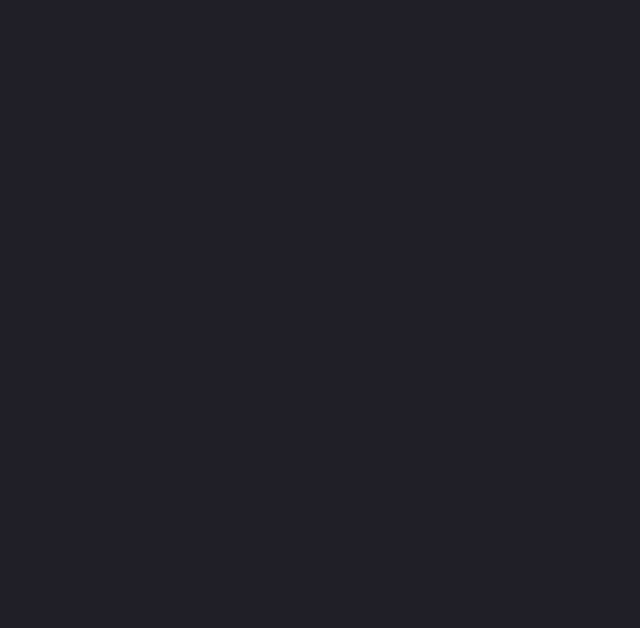
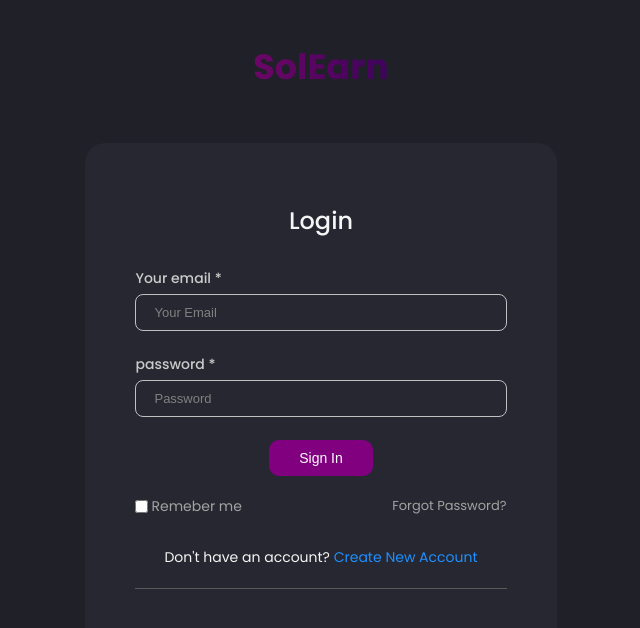
Before and after one commit to SolEarn-1-0/SolEarn-Frontend, a React (Create React App) app: page /signin in a window 1280 px wide. Before the commit this address had no page. Shown: the top 628 px of the page, without its empty margins (319-959 px from the left). Built offline with nearby package versions, Linux system fonts and the light colour scheme.

Commit message:
added sign in page

```diff
--- a/src/App.js
+++ b/src/App.js
@@ -7,6 +7,7 @@ import Dashboard from "./pages/dashboard/dashboard";
 import GetStarted from "./pages/getStarted";
 import BusinessRegisteration from "./pages/businessRegisteration";
 import WorkerRegisteration from "./pages/workerRegisteration";
+import Signin from "./pages/Signin";
 
 function App() {
   return<>
@@ -20,6 +21,7 @@ function App() {
         <Route path = "/getstarted" element = {<GetStarted/>} />
         <Route path = "/business/sign-up" element = {<BusinessRegisteration/>} />
         <Route path = "/worker/sign-up" element = {<WorkerRegisteration/>} />
+        <Route path = "/signin" element = {<Signin/>} />
       </Routes>
     </Router>
 
--- /dev/null
+++ b/src/pages/Signin.js
@@ -0,0 +1,53 @@
+import Style from "../styles/Signin.module.css"
+import Navlogo from "../components/navlogo"
+import { NavLink } from "react-router-dom"
+
+
+
+const Signin = () => {
+
+    return <>
+        <div className={Style.businessWrapper}>
+            <div className={Style.logo}>
+                <Navlogo/>
+            </div>
+
+            <div className={Style.formWrapper}>
+                <div className={Style.heading}>
+                    <h2>Login</h2>
+                </div>
+
+                <form action="">
+                    <div className={Style.inputWrapper}>
+                        <label htmlFor="">Your email *</label>
+                        <input type="text" placeholder="Your Email"/>
+                        <p className={Style.error}></p>
+                    </div>
+                    <div className={Style.inputWrapper}>
+                        <label htmlFor="">password *</label>
+                        <input type="password" placeholder="Password"/>
+                        <p className={Style.error}></p>
+                    </div>
+                    <div className={Style.buttonWrapper}>
+                        <button type="submit">Sign In</button>
+                    </div>
+
+                    <div className={Style.rememberMe}>
+                        <div className={Style.terms}>
+                            <input type="checkbox" />
+                            <label htmlFor="">Remeber me</label>
+                        </div>
+                        <p>Forgot Password?</p>
+                    </div>
+
+                </form>
+                <div className={Style.lastText}>
+                    <p>Don't have an account?  <NavLink to="/getstarted">Create New Account</NavLink></p>
+                </div>
+            </div>
+        </div>
+
+    </>
+}
+
+export default Signin
--- a/src/pages/businessRegisteration.js
+++ b/src/pages/businessRegisteration.js
@@ -73,7 +73,7 @@ const BusinessRegisteration = () => {
 
                 </form>
                 <div className={Style.lastText}>
-                    <p>Already have an account? <NavLink>Sign In</NavLink></p>
+                    <p>Already have an account? <NavLink to = "/signin">Sign In</NavLink></p>
                 </div>
             </div>
         </div>
--- a/src/pages/workerRegisteration.js
+++ b/src/pages/workerRegisteration.js
@@ -74,7 +74,7 @@ const WorkerRegisteration = () => {
 
                 </form>
                 <div className={Style.lastText}>
-                    <p>Already have an account?  <NavLink>Sign In</NavLink></p>
+                    <p>Already have an account?  <NavLink to="/signin">Sign In</NavLink></p>
                 </div>
             </div>
         </div>
--- /dev/null
+++ b/src/styles/Signin.module.css
@@ -0,0 +1,120 @@
+
+.businessWrapper{
+    display: flex;
+    flex-direction: column;
+    row-gap: 50px;
+    align-items: center;
+    padding: 40px 4%;
+}
+.formWrapper{
+    width: 40%;
+    background-color: rgb(38, 39, 48);
+    border-radius: 20px;
+    display: flex;
+    flex-direction: column;
+    row-gap: 30px;
+    padding: 60px 50px;
+    align-items: center;
+}
+.formWrapper form{
+    display: flex;
+    flex-direction: column;
+    row-gap: 20px;
+    width: 100%;
+}
+.formWrapper .heading{
+    text-align: center;
+    display: flex;
+    justify-content: left;
+}
+.formWrapper .heading h2{
+    font-weight: 500;
+}
+.formWrapper .inputWrapper{
+    display: flex;
+    flex-direction: column;
+    row-gap: 3px;
+}
+.formWrapper .inputWrapper label{
+    font-size: 14px;
+    margin-bottom: 2px;
+}
+.formWrapper .inputWrapper label{
+    font-size: 14px;
+    font-weight: 500;
+    color: rgb(203, 203, 203);
+}
+.formWrapper .inputWrapper input{
+    padding: 10px 18px;
+    border: 1px solid rgb(192, 192, 192);
+    background-color: rgb(38, 39, 48);
+    outline: none;
+    color: white;
+    border-radius: 8px;
+}
+.formWrapper .inputWrapper input:focus{
+    border: 1px solid rgb(108, 7, 102);
+}
+.inputWrapper input::placeholder{
+    color: gray;
+    font-size: 13px;
+}
+.formWrapper .inputWrapper .error{
+    font-size: 12px;
+    color: rgb(131, 131, 131);
+}
+.inputHolder{
+    display: flex;
+    column-gap: 2%;
+}
+.inputHolder .inputWrapper{
+    width: 49%;
+}
+
+.rememberMe{
+    width: 100%;
+    display: flex;
+    justify-content: space-between;
+    color: rgb(163, 163, 163);
+}
+.rememberMe p{
+    font-size: 13px;
+}
+.terms{
+    display: flex;
+    align-items: center;
+    column-gap: 3px;
+}
+.terms label{
+    font-size: 14px;
+}
+.buttonWrapper{
+    display: grid;
+    place-items: center;
+}
+.buttonWrapper button{
+    width: fit-content;
+    padding: 10px 30px;
+    color: white;
+    background-color: purple;
+    border-radius: 10px;
+    border: 0px;
+    text-decoration: none;
+    font-size: 14px;
+    cursor: pointer;
+
+}
+
+.lastText{
+    font-size: 14px;
+    border-bottom: 1px solid rgb(89, 89, 89);
+    padding-bottom: 20px;
+    width: 100%;
+    text-align: center;
+}
+.lastText a{
+    background-color: rgb(38, 39, 48);
+    border: 0px;
+    text-decoration: none;
+    color: dodgerblue;
+}
```
